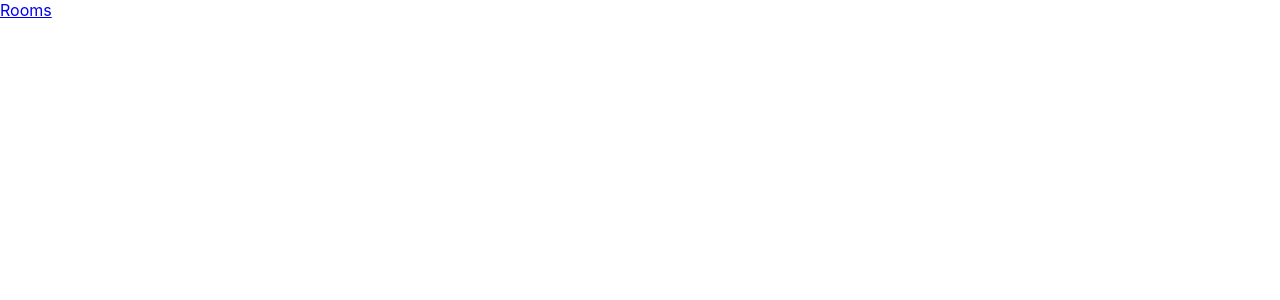
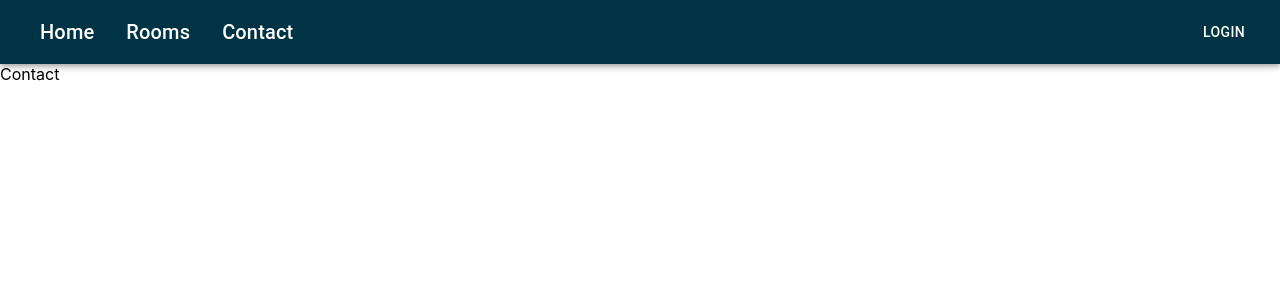
Before and after one commit to Noroff-FEU-Assignments/project-exam-2-BrianEP-hub, a React (Create React App) app: page /contact in a window 1280 px wide. Before the commit this address had no page. Shown: the top 300 px of the page. Built offline with nearby package versions, Linux system fonts and the light colour scheme.

Commit message:
Navbar component

```diff
--- a/src/App.jsx
+++ b/src/App.jsx
@@ -1,20 +1,21 @@
 import React from 'react';
 import { Navbar } from './components';
-import { Home, Admin, Rooms } from './pages';
+import { Home, Admin, Rooms, Contact } from './pages';
 import { BrowserRouter as Router, Routes, Route } from 'react-router-dom';
 
 const App = () => {
   return (
     <>
       <Router>
-        <div className="navbar">
-          <Navbar />
+        <Navbar />
+        <div>
+          <Routes>
+            <Route index path="/home" element={<Home />} />
+            <Route path="/admin" element={<Admin />} />
+            <Route path="/rooms" element={<Rooms />} />
+            <Route path="/contact" element={<Contact />} />
+          </Routes>
         </div>
-        <Routes>
-          <Route index element={<Home />} />
-          <Route path="/admin" element={<Admin />} />
-          <Route path="/rooms" element={<Rooms />} />
-        </Routes>
       </Router>
     </>
   );
--- /dev/null
+++ b/src/components/Forms/LoginForm/LoginForm.jsx
@@ -0,0 +1,7 @@
+import React from 'react';
+
+const LoginForm = () => {
+  return <div>LoginForm</div>;
+};
+
+export default LoginForm;
--- a/src/components/Navbar/Navbar.jsx
+++ b/src/components/Navbar/Navbar.jsx
@@ -1,10 +1,31 @@
 import React from 'react';
 import { NavLink } from 'react-router-dom';
+import { AppBar, Box, Button, Toolbar, Typography } from '@mui/material';
+import styles from './Navbar.module.scss';
+
+const pages = ['home', 'rooms', 'contact'];
 
 const Navbar = () => {
   return (
     <>
-      <NavLink to="/rooms">Rooms</NavLink>
+      <AppBar position="static">
+        <Box sx={{ flexGrow: 1 }}>
+          <Toolbar className={styles.navBar}>
+            <Box className={styles.links}>
+              {pages.map(page => (
+                <Typography variant="h6" component="div">
+                  <NavLink to={page} className={styles.navLink}>
+                    {page}
+                  </NavLink>
+                </Typography>
+              ))}
+            </Box>
+            <Box>
+              <Button color="inherit">Login</Button>
+            </Box>
+          </Toolbar>
+        </Box>
+      </AppBar>
     </>
   );
 };
--- /dev/null
+++ b/src/components/Navbar/Navbar.module.scss
@@ -0,0 +1,15 @@
+.navBar {
+  background: #003343;
+}
+
+.links {
+  display: flex;
+  flex-grow: 1;
+}
+
+.navLink {
+  color: #fff;
+  padding: 0 1rem;
+  text-decoration: none;
+  text-transform: capitalize;
+}
--- a/src/components/index.jsx
+++ b/src/components/index.jsx
@@ -1,3 +1,4 @@
 export { default as Navbar } from './Navbar/Navbar';
 export { default as Carousel } from './Carousel/Carousel';
-export { default as ContactForm } from './Forms/ContactForm';
+export { default as ContactForm } from './Forms/ContactForm/ContactForm';
+export { default as LoginForm } from './Forms/LoginForm/LoginForm';
--- /dev/null
+++ b/src/pages/Contact/Contact.jsx
@@ -0,0 +1,7 @@
+import React from 'react';
+
+const Contact = () => {
+  return <div>Contact</div>;
+};
+
+export default Contact;
--- a/src/pages/index.jsx
+++ b/src/pages/index.jsx
@@ -1,3 +1,4 @@
 export { default as Home } from './Home/Home';
 export { default as Admin } from './Admin/Admin';
 export { default as Rooms } from './Rooms/Rooms';
+export { default as Contact } from './Contact/Contact';
```
Also changed, not shown: src/App.scss (renamed from src/App.css), src/components/Forms/ContactForm/ContactForm.jsx (renamed from src/components/Forms/ContactForm.jsx).
